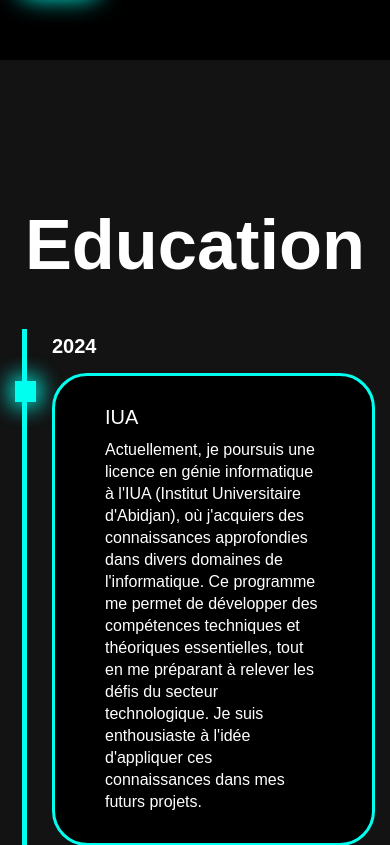
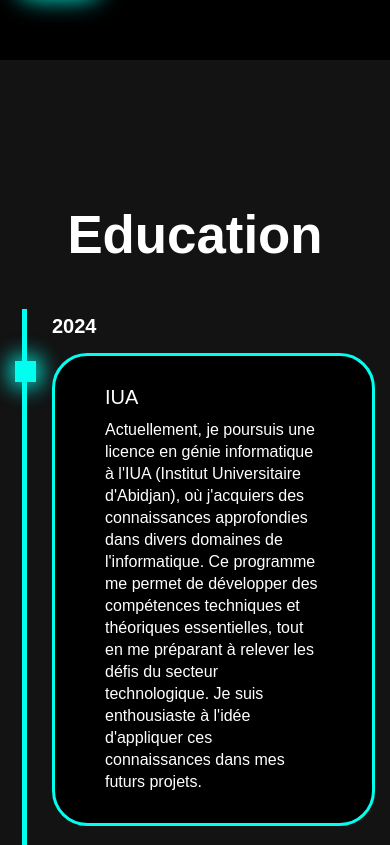
Before and after one commit to Orochichrys/Emmanuel-Bissa-Portfolio, a PHP site: page / in a window 390 px wide. Shown: the part 1053-1898 px from the top of the page. Run offline with PHP 8.4, Linux system fonts and the light colour scheme.

Commit message:
Add files via upload

```diff
--- a/style.css
+++ b/style.css
@@ -660,6 +660,9 @@ span{
   .home-img img{
     width:56vw;
   }
+  .heading{
+    font-size:6rem ;
+  }
   .services h2{
     margin-bottom: 3rem;
   }
```
